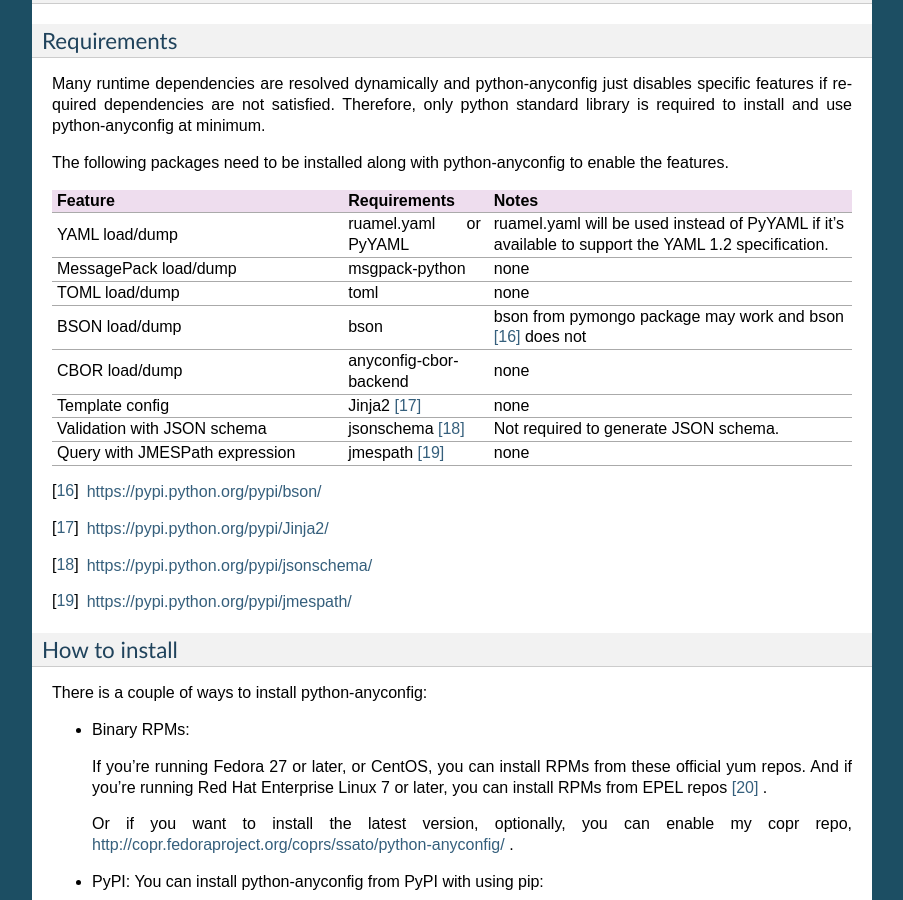
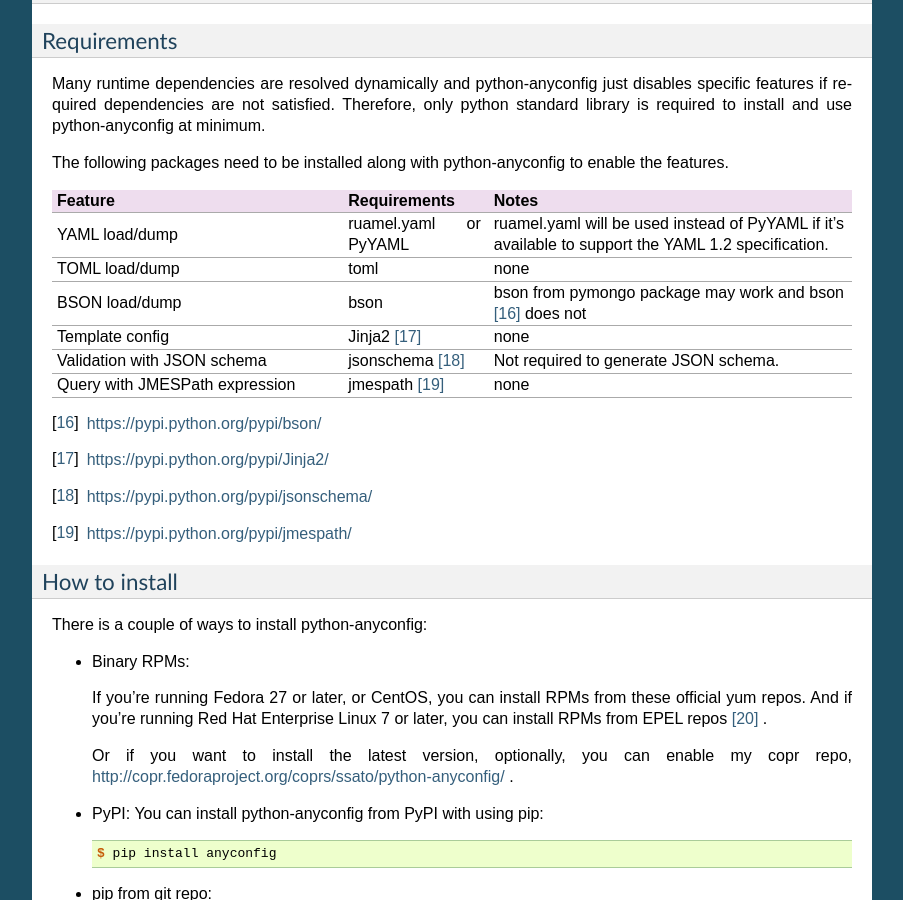
Before and after one commit to ssato/python-anyconfig, a Sphinx documentation site: the page built from docs/introduction.rst, in a window 1280 px wide and 900 px high, scrolled down 4788 px. Shown: the whole window, without its empty margins (198-1101 px from the left). Built offline with Sphinx 7.4.7, drawn with Linux system fonts in a browser that asks for light colours.

Commit message:
fix: [doc] plugins are needed to support CBOR and MessagePack
[doc] corret the requirements table because corresponding plugins are
needed to support CBOR and MessagePack.

```diff
--- a/README.rst
+++ b/README.rst
@@ -322,10 +322,8 @@
    :widths: 20, 10, 25
 
    YAML load/dump, ruamel.yaml or PyYAML, ruamel.yaml will be used instead of PyYAML if it's available to support the YAML 1.2 specification.
-   MessagePack load/dump, msgpack-python, none
    TOML load/dump, toml, none
    BSON load/dump, bson, bson from pymongo package may work and bson [#]_ does not
-   CBOR load/dump, anyconfig-cbor-backend, none
    Template config, Jinja2 [#]_ , none
    Validation with JSON schema, jsonschema [#]_ , Not required to generate JSON schema.
    Query with JMESPath expression, jmespath [#]_ , none
--- a/docs/introduction.rst
+++ b/docs/introduction.rst
@@ -279,10 +279,8 @@
    :widths: 20, 10, 25
 
    YAML load/dump, ruamel.yaml or PyYAML, ruamel.yaml will be used instead of PyYAML if it's available to support the YAML 1.2 specification.
-   MessagePack load/dump, msgpack-python, none
    TOML load/dump, toml, none
    BSON load/dump, bson, bson from pymongo package may work and bson [#]_ does not
-   CBOR load/dump, anyconfig-cbor-backend, none
    Template config, Jinja2 [#]_ , none
    Validation with JSON schema, jsonschema [#]_ , Not required to generate JSON schema.
    Query with JMESPath expression, jmespath [#]_ , none
```
